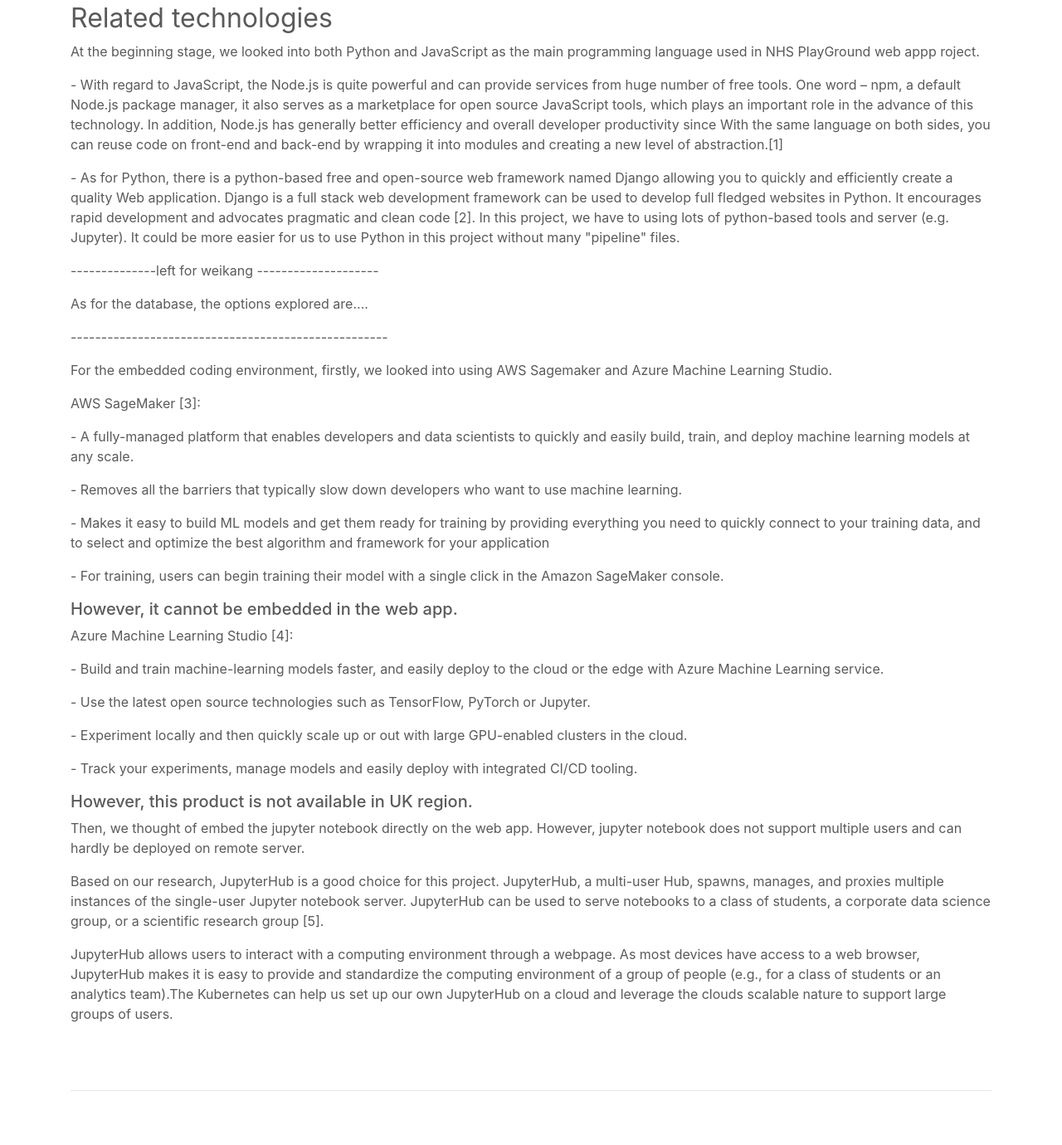
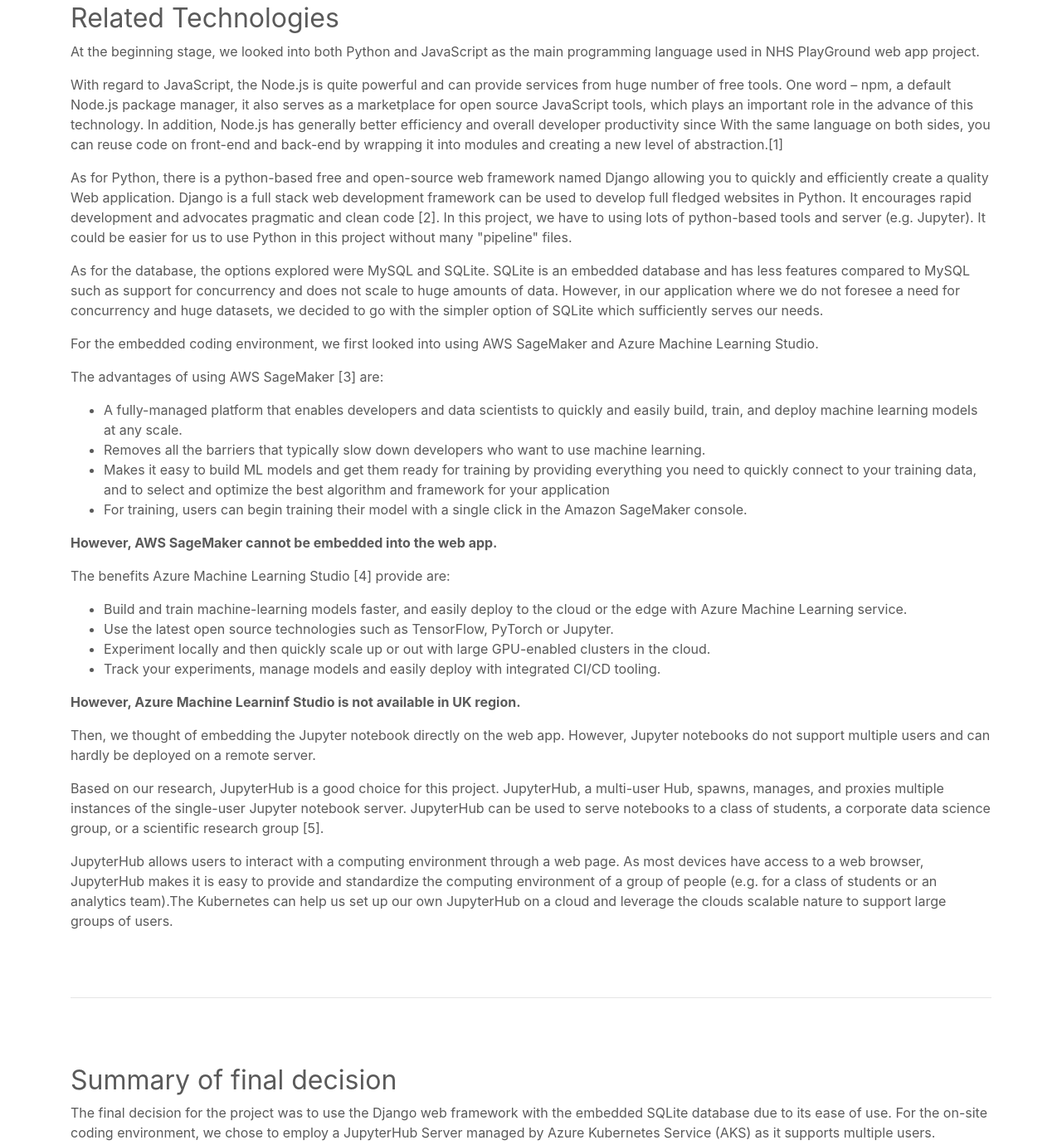
Before and after one commit to Hem1sphere/SysEngWebsite, a plain HTML site: page research.html in a window 1280 px wide. Shown: the part 356-1736 px from the top of the page at 83% size. Drawn offline with nearby package versions, Linux system fonts and the light colour scheme.

Commit message:
cleaned up research section by rearranging things to list and minor edits here and there

```diff
--- a/research.html
+++ b/research.html
@@ -81,47 +81,59 @@
                 <p></p>
             </div>
             <div>
-                <h2>Existing solutions review </h2>
+                <h2>Review of existing solutions</h2>
                 <p>Kaggle...</p>
             </div>
 
             <hr class="featurette-divider">
 
             <div>
-                <h2>Related technologies</h2>
-                <p>At the beginning stage, we looked into both Python and JavaScript as the main programming language used in NHS PlayGround web appp roject.
-                </p>
-                <p>- With regard to JavaScript, the Node.js is quite powerful and can provide services from huge number of free tools.
+                <h2>Related Technologies</h2>
+                <p>At the beginning stage, we looked into both Python and JavaScript as the main programming language
+                    used in NHS PlayGround web app project.</p>
+                <p>With regard to JavaScript, the Node.js is quite powerful and can provide services from huge number of free tools.
                 One word – npm, a default Node.js package manager, it also serves as a marketplace for open source JavaScript tools, which plays an important role in the advance of this technology.
                 In addition, Node.js has generally better efficiency and overall developer productivity since With the same language on both sides,
                 you can reuse code on front-end and back-end by wrapping it into modules and creating a new level of abstraction.[1]</p>
-                <p>- As for Python, there is a python-based free and open-source web framework named Django  allowing you to quickly and efficiently create a quality Web application.
+                <p>As for Python, there is a python-based free and open-source web framework named Django  allowing you to quickly and efficiently create a quality Web application.
                 Django is a full stack web development framework can be used to develop full fledged websites in Python. It encourages rapid development and advocates pragmatic and clean code [2].
-                In this project, we have to using lots of python-based tools and server (e.g. Jupyter). It could be more easier for us to use Python in this project without many "pipeline" files.</p>
+                In this project, we have to using lots of python-based tools and server (e.g. Jupyter). It could be easier for us to use Python in this project without many "pipeline" files.</p>
                 <p></p>
                 <p></p>
-                <p>--------------left for weikang --------------------</p>
-                <p>As for the database, the options explored are....</p>
-                <p>----------------------------------------------------</p>
-                <p>For the embedded coding environment, firstly, we looked into using AWS Sagemaker and Azure Machine Learning Studio. </p>
-                <p>AWS SageMaker [3]: </p>
-                <p>- A fully-managed platform that enables developers and data scientists to quickly and easily build, train, and deploy machine learning models at any scale. </p>
-                <p>- Removes all the barriers that typically slow down developers who want to use machine learning.</p>
-                <p>- Makes it easy to build ML models and get them ready for training by providing everything you need to quickly connect to your training data, and to select and optimize the best algorithm and framework for your application</p>
-                <p>- For training, users can begin training their model with a single click in the Amazon SageMaker console.</p>
-                <h5>However, it cannot be embedded in the web app.</h5>
-                <p>Azure Machine Learning Studio [4]:</p>
-                <p>- Build and train machine-learning models faster, and easily deploy to the cloud or the edge with Azure Machine Learning service.</p>
-                <p>- Use the latest open source technologies such as TensorFlow, PyTorch or Jupyter.</p>
-                <p>- Experiment locally and then quickly scale up or out with large GPU-enabled clusters in the cloud.</p>
-                <p>- Track your experiments, manage models and easily deploy with integrated CI/CD tooling.</p>
-                <h5>However, this product is  not available in UK region.</h5>
-                <p>Then, we thought of embed the jupyter notebook directly on the web app. However, jupyter notebook does not support multiple users
-                and can hardly be deployed on remote server.</p>
+                <p>As for the database, the options explored were MySQL and SQLite. SQLite is an embedded database and
+                    has less features compared to MySQL such as support for concurrency and does not scale to huge amounts of data.
+                    However, in our application where we do not foresee a need for concurrency and huge datasets,
+                    we decided to go with the simpler option of SQLite which sufficiently serves our needs.</p>
+
+                <p>For the embedded coding environment, we first looked into using AWS SageMaker and Azure Machine Learning Studio. </p>
+
+                <p>The advantages of using AWS SageMaker [3] are: </p>
+                <ul>
+                    <li>A fully-managed platform that enables developers and data scientists to quickly and easily build,
+                        train, and deploy machine learning models at any scale.</li>
+                    <li>Removes all the barriers that typically slow down developers who want to use machine learning.</li>
+                    <li>Makes it easy to build ML models and get them ready for training by providing everything you need
+                        to quickly connect to your training data, and to select and optimize the best algorithm and framework
+                        for your application</li>
+                    <li>For training, users can begin training their model with a single click in the Amazon SageMaker console.</li>
+                </ul>
+                <p><b>However, AWS SageMaker cannot be embedded into the web app.</b></p>
+
+                <p>The benefits Azure Machine Learning Studio [4] provide are:</p>
+                <ul>
+                    <li>Build and train machine-learning models faster, and easily deploy to the cloud or the edge with Azure Machine Learning service.</li>
+                    <li>Use the latest open source technologies such as TensorFlow, PyTorch or Jupyter.</li>
+                    <li>Experiment locally and then quickly scale up or out with large GPU-enabled clusters in the cloud.</li>
+                    <li>Track your experiments, manage models and easily deploy with integrated CI/CD tooling.</li>
+                </ul>
+                <p><b>However, Azure Machine Learninf Studio is  not available in UK region.</b></p>
+
+                <p>Then, we thought of embedding the Jupyter notebook directly on the web app. However, Jupyter notebooks do not support multiple users
+                and can hardly be deployed on a remote server.</p>
                 <p>Based on our research, JupyterHub is a good choice for this project. JupyterHub, a multi-user Hub, spawns, manages, and proxies multiple instances of the single-user Jupyter notebook server.
                 JupyterHub can be used to serve notebooks to a class of students, a corporate data science group, or a scientific research group [5].</p>
-                <p>JupyterHub allows users to interact with a computing environment through a webpage. As most devices have access to a web browser, JupyterHub makes it is easy to provide and standardize the computing environment of a group of people
-                (e.g., for a class of students or an analytics team).The Kubernetes can help us set up our own JupyterHub on a cloud and leverage the clouds scalable nature to support large groups of users.</p>
+                <p>JupyterHub allows users to interact with a computing environment through a web page. As most devices have access to a web browser, JupyterHub makes it is easy to provide and standardize the computing environment of a group of people
+                (e.g. for a class of students or an analytics team).The Kubernetes can help us set up our own JupyterHub on a cloud and leverage the clouds scalable nature to support large groups of users.</p>
                 <p></p>
             </div>
 
@@ -129,23 +141,23 @@
 
             <div>
                 <h2>Summary of final decision</h2>
-                <p>- The final decision for the project was to use the Django web framework.</p>
-                <p>- SQLite database provided by Django is used.
-                <p>- JupyterHub is decided to use mainly because it can support multiple users.
-                <p>- Instead of AWS SageMaker, we chose to use Azure Kubernetes Service (AKS) with Azure virtual machines.</p>
+                <p>The final decision for the project was to use the Django web framework with the embedded SQLite
+                    database due to its ease of use. For the on-site coding environment, we chose to employ a
+                    JupyterHub Server managed by Azure Kubernetes Service (AKS) as it supports multiple users.</p>
             </div>
 
             <hr class="featurette-divider">
 
             <div>
                 <h2>References</h2>
-                <p>IEEE style</p>
-                <p>[1]  The Good and the Bad of Node.js Web App Development: https://www.altexsoft.com/blog/engineering/the-good-and-the-bad-of-node-js-web-app-development/  .</p>
-                <p>[2]  What is Django? Where is it used? What is the best site to learn it?: https://www.quora.com/What-is-Django-Where-is-it-used-What-is-the-best-site-to-learn-it .
-                <p>[3]  Amazon SageMaker: https://aws.amazon.com/sagemaker/.</p>
-                <p>[4]  Azure Machine Learning Studio:https://azure.microsoft.com/en-gb/services/machine-learning-studio/ .</p>
-                <p>[5]  JupyterHub: https://jupyterhub.readthedocs.io/en/stable/ . </p>
-                <p>[6]  Azure Kubernetes Service (AKS): https://azure.microsoft.com/en-gb/services/kubernetes-service/ .</p>
+                <ul>
+                    <li>[1]  The Good and the Bad of Node.js Web App Development: https://www.altexsoft.com/blog/engineering/the-good-and-the-bad-of-node-js-web-app-development/</li>
+                    <li>[2]  What is Django? Where is it used? What is the best site to learn it?: https://www.quora.com/What-is-Django-Where-is-it-used-What-is-the-best-site-to-learn-it</li>
+                    <li>[3]  Amazon SageMaker: https://aws.amazon.com/sagemaker/</li>
+                    <li>[4]  Azure Machine Learning Studio:https://azure.microsoft.com/en-gb/services/machine-learning-studio/</li>
+                    <li>[5]  JupyterHub: https://jupyterhub.readthedocs.io/en/stable/</li>
+                    <li>[6]  Azure Kubernetes Service (AKS): https://azure.microsoft.com/en-gb/services/kubernetes-service/</li>
+                </ul>
                 <p></p>
             </div>
 
```
